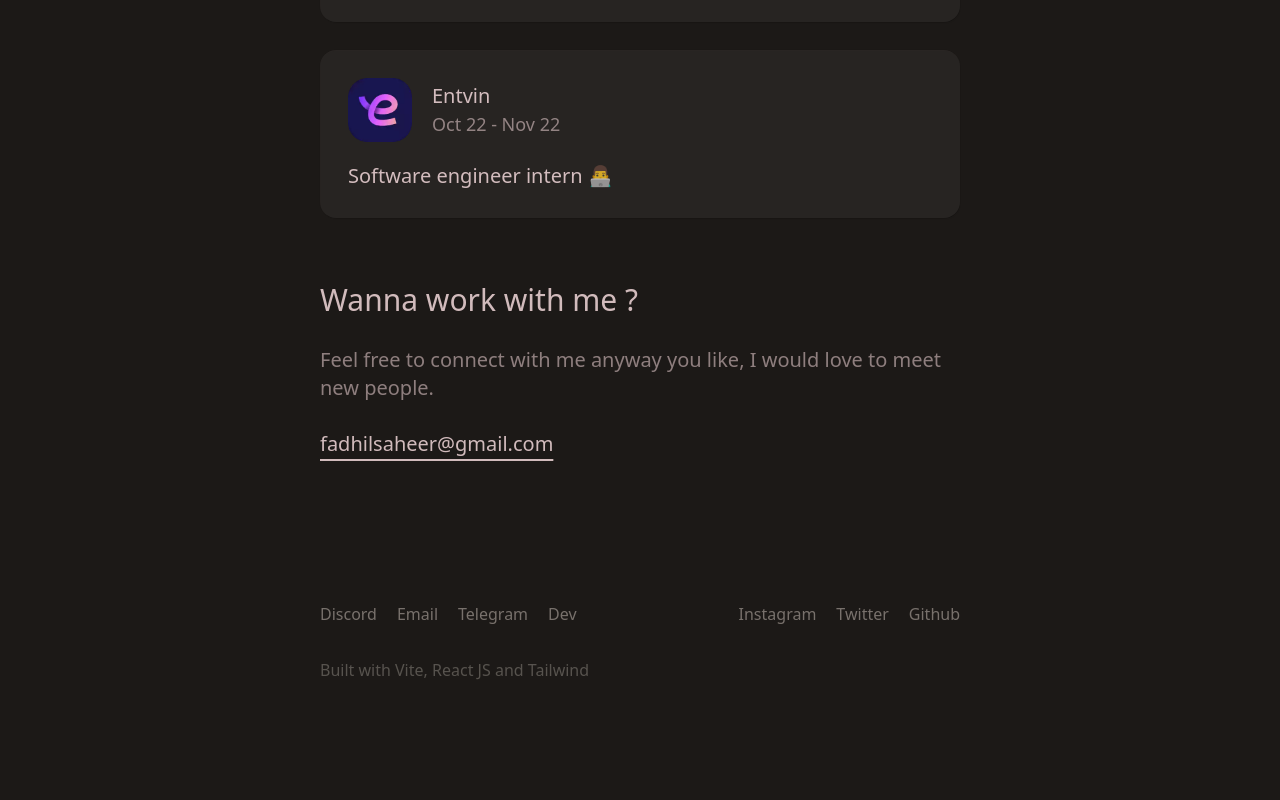
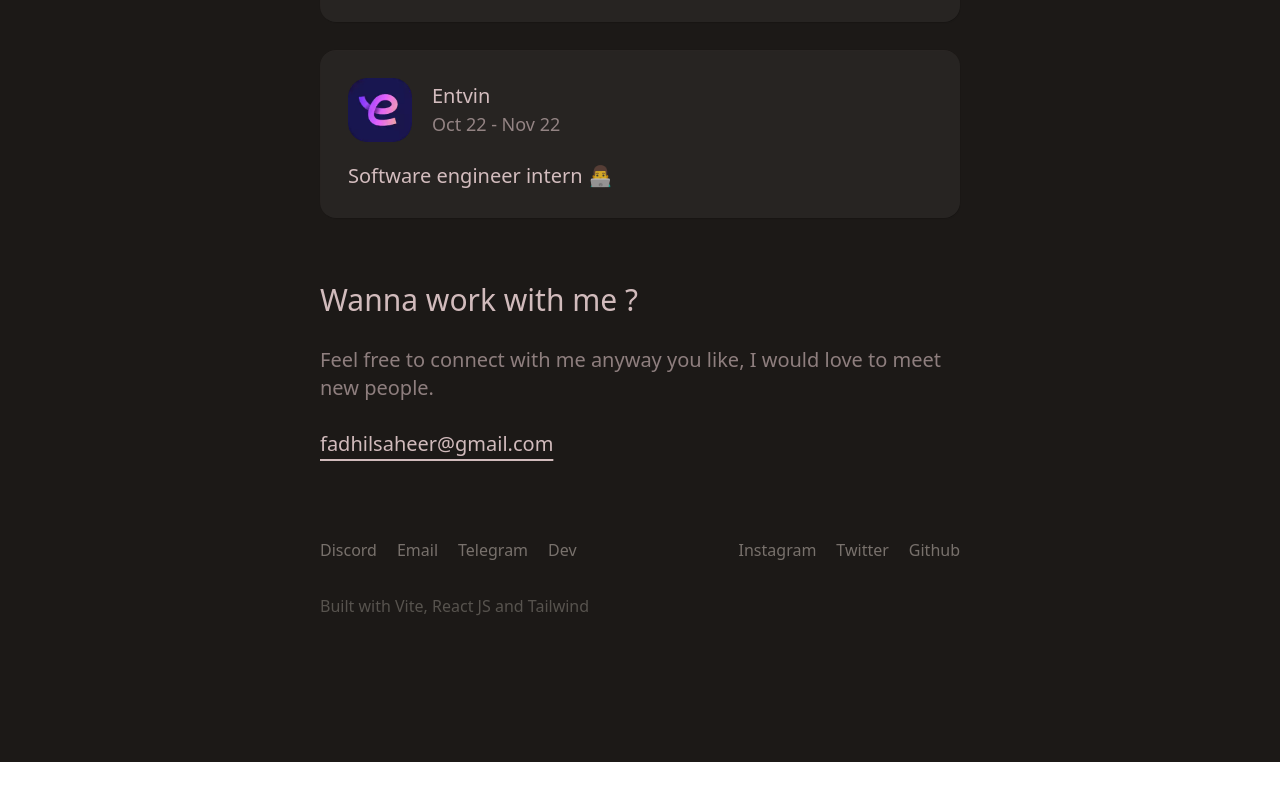
Before and after one commit to fadhilsaheer/fadhilsaheer.github.io, a React (Vite) app: page / in a window 1280 px wide. Shown: the part 2671-3471 px from the top of the page. After the commit the page ends 3433 px from the top, so only its background shows below. Built offline with nearby package versions, Linux system fonts and the light colour scheme.

Commit message:
reduced margin

```diff
--- a/src/components/Footer.tsx
+++ b/src/components/Footer.tsx
@@ -18,7 +18,7 @@ const Link: React.FC<Props> = ({ href, title }) => {
 
 export const Footer: React.FC = () => {
   return (
-    <div className='mt-36 pb-36 text-base'>
+    <div className='mt-20 pb-36 text-base'>
       <div className='text-gray-500'>
         <div className='flex flex-col justify-between font-medium lg:flex-row'>
           <div className='flex space-x-5'>
```
